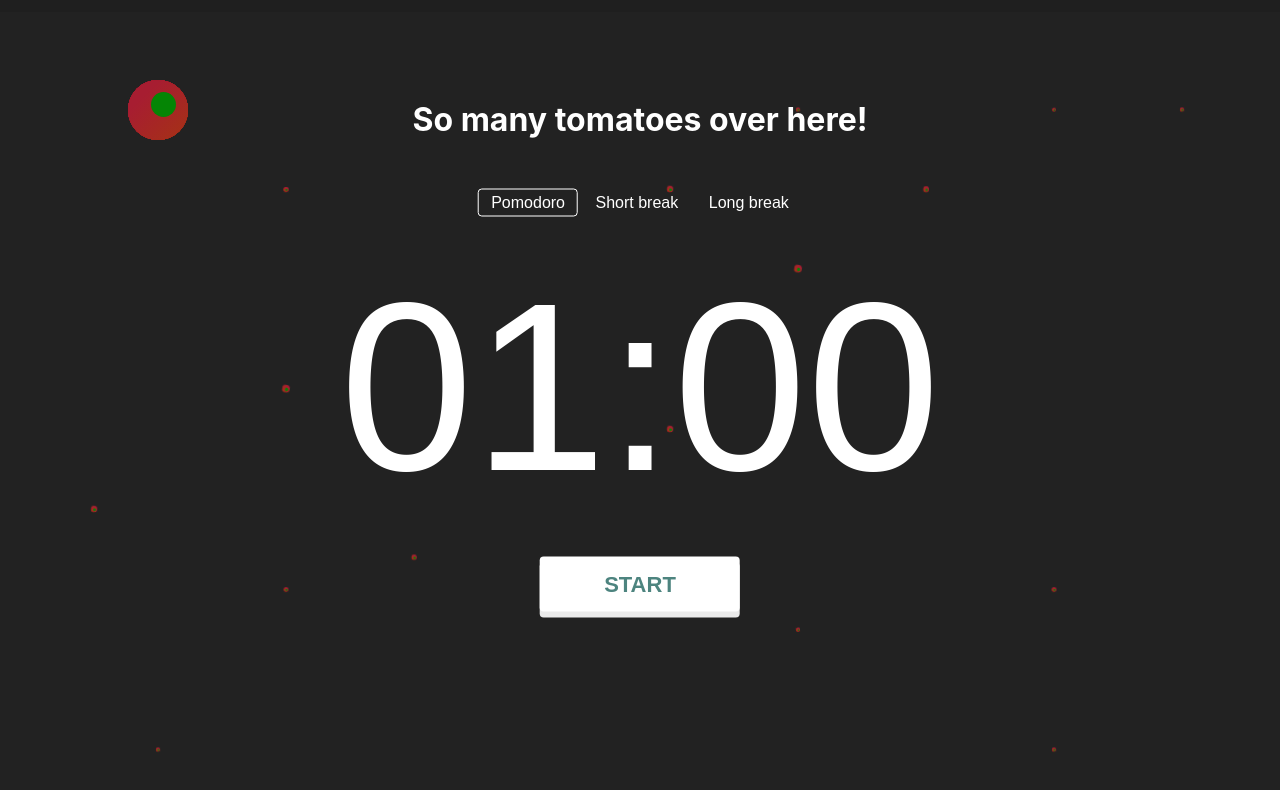
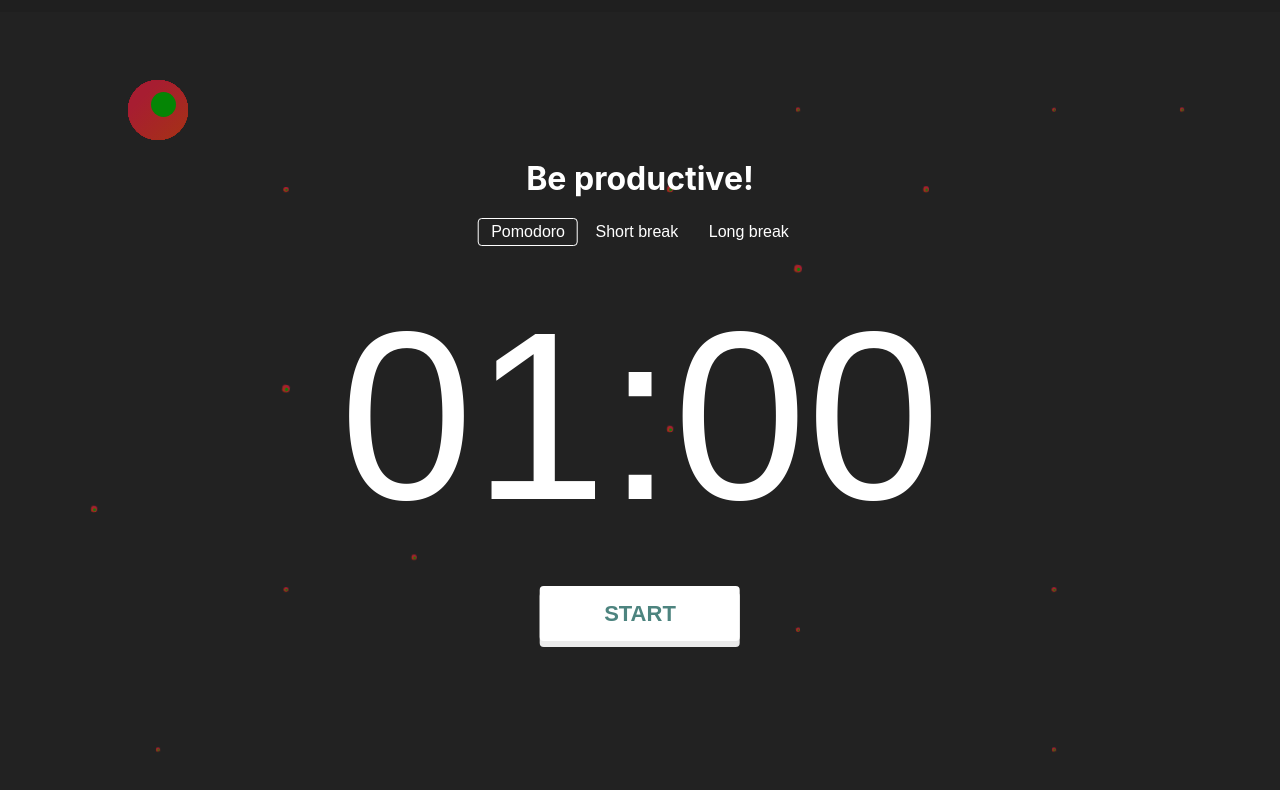
Before and after one commit to lucascantodev/PomodoroTimer, a website: page index.html in a window 1280 px wide. Drawn offline with Linux system fonts and the light colour scheme.

Commit message:
Fixed style 💄

```diff
--- a/index.html
+++ b/index.html
@@ -48,10 +48,10 @@
     </div>
 
     <main class="app">
-      <div class="title_div"><h1 class="title" >So many tomatoes over here!</h1></div>
       <progress id="js-progress" value="0"></progress>
       <div class="progress-bar"></div>
       <div class="timer">
+        <div class="title_div"><h1 class="title" >Be productive!</h1></div>
         <div class="button-group mode-buttons" id="js-mode-buttons">
 
 
--- a/styles.css
+++ b/styles.css
@@ -43,7 +43,10 @@ progress::-webkit-progress-value {
 .title_div {
   margin-left: 0;
   margin-right: 0;
-  margin-top: 100px;
+}
+
+.button-group {
+  padding-top: 20px;
 }
 
 .title {
```
